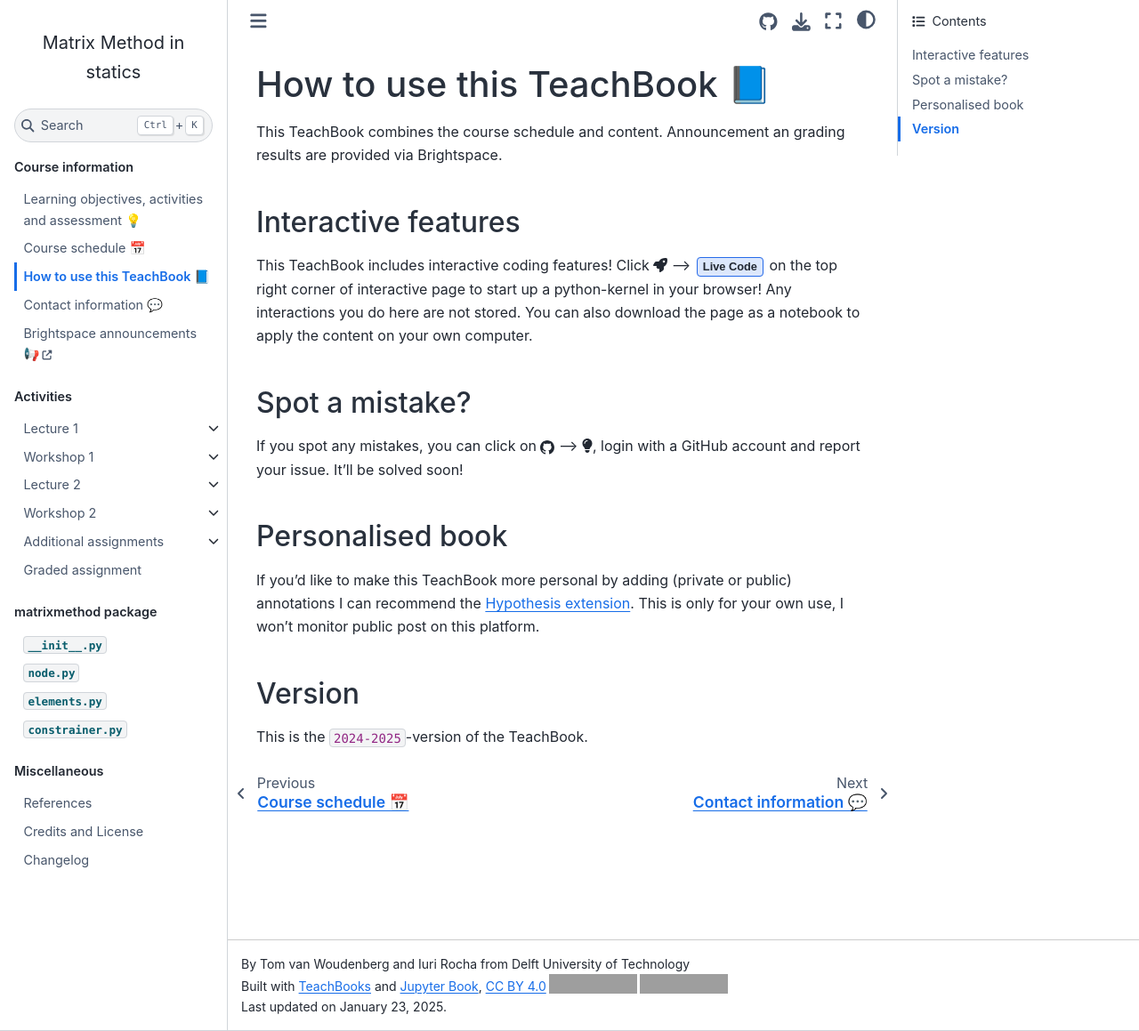
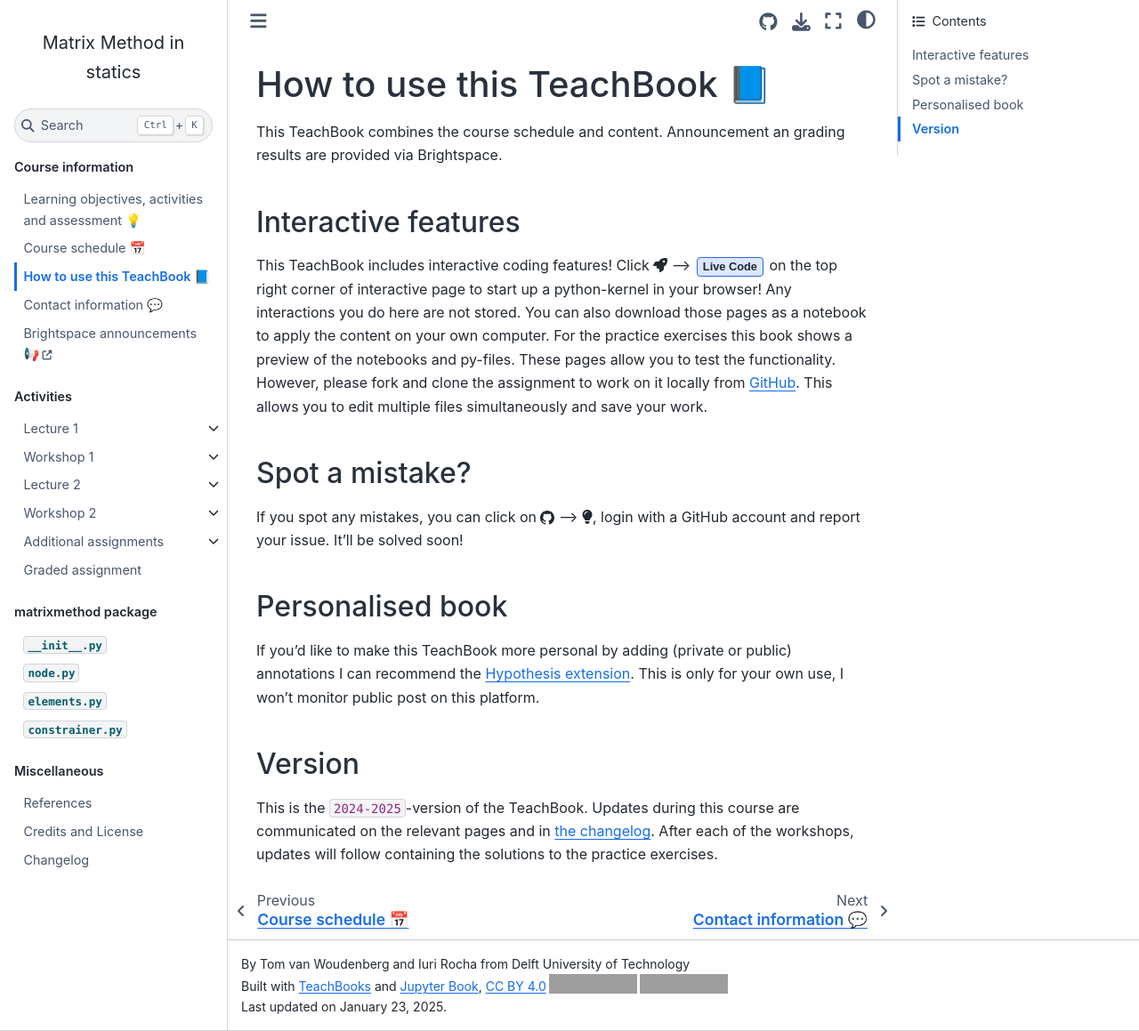
Before and after one commit to sophietenhoor/book, a Jupyter Book: the page built from book/instructions.md, in a window 1280 px wide and 1159 px high. Shown: the whole window at 89% size. Built offline with Jupyter Book 1.0.4 settings and Sphinx 7.4.7 and the Sphinx Book theme 1.1.4, drawn with Linux system fonts in a browser that asks for light colours; comment, search, counter and statistics services are not loaded; grey boxes are pictures that could not be loaded.

Commit message:
Update instructions.md

```diff
--- a/book/instructions.md
+++ b/book/instructions.md
@@ -3,7 +3,7 @@
 This TeachBook combines the course schedule and content. Announcement an grading results are provided via Brightspace.
 
 ## Interactive features
-This TeachBook includes interactive coding features! Click {fa}`rocket` --> {guilabel}`Live Code` on the top right corner of interactive page to start up a python-kernel in your browser! Any interactions you do here are not stored. You can also download the page as a notebook to apply the content on your own computer.
+This TeachBook includes interactive coding features! Click {fa}`rocket` --> {guilabel}`Live Code` on the top right corner of interactive page to start up a python-kernel in your browser! Any interactions you do here are not stored. You can also download those pages as a notebook to apply the content on your own computer. For the practice exercises this book shows a preview of the notebooks and py-files. These pages allow you to test the functionality. However, please fork and clone the assignment to work on it locally from [GitHub](https://github.com/CIEM5000-2025/practice-assignments). This allows you to edit multiple files simultaneously and save your work.
 
 ## Spot a mistake?
 If you spot any mistakes, you can click on {octicon}`mark-github;1em` --> {fa}`lightbulb`, login with a GitHub account and report your issue. It'll be solved soon!
@@ -12,4 +12,4 @@ If you spot any mistakes, you can click on {octicon}`mark-github;1em` --> {fa}`l
 If you'd like to make this TeachBook more personal by adding (private or public) annotations I can recommend the [Hypothesis extension](https://web.hypothes.is/start/). This is only for your own use, I won't monitor public post on this platform.
 
 ## Version
-This is the `2024-2025`-version of the TeachBook.
+This is the `2024-2025`-version of the TeachBook. Updates during this course are communicated on the relevant pages and in [the changelog](./changelog.md). After each of the workshops, updates will follow containing the solutions to the practice exercises.
```
